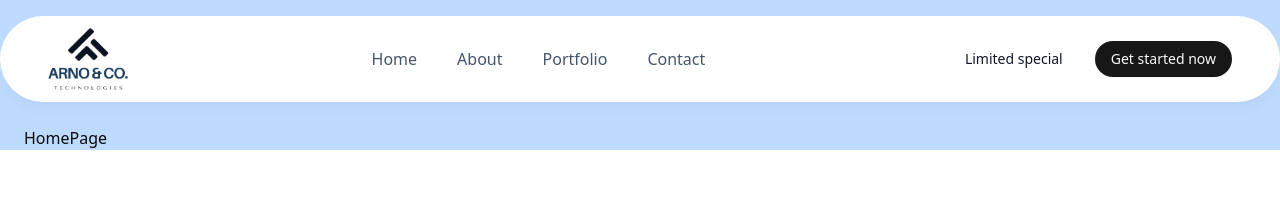
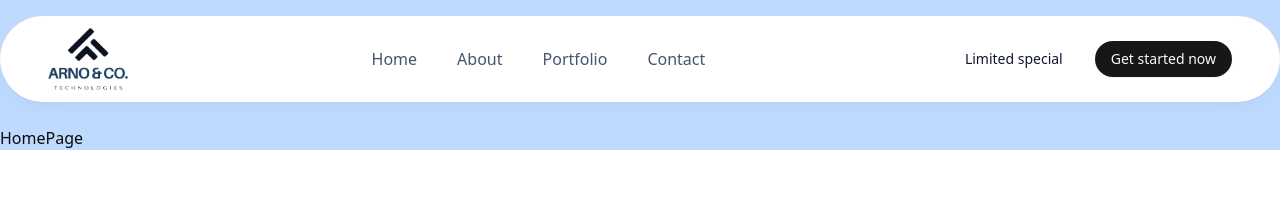
Before and after one commit to DelwoA/ArnoandCo-Frontend, a React (Vite) app: page / in a window 1280 px wide. Shown: the top 200 px of the page. Built offline with nearby package versions, Linux system fonts and the light colour scheme.

Commit message:
Implement RootLayout and ContentWrapper components; update HomePage to use ContentWrapper for consistent layout, and adjust MainLayout structure in routing.

```diff
--- /dev/null
+++ b/src/components/ContentWrapper.jsx
@@ -0,0 +1,22 @@
+/**
+ * ContentWrapper is a reusable layout utility component that constrains
+ * the width of its children to a maximum of 1350px and centers it horizontally.
+ *
+ * It is commonly used to wrap page content to ensure a consistent layout
+ * across different screens while maintaining responsive margins (`mx-auto`).
+ *
+ * Note:
+ * - Do not use this inside the main navigation bar, as it can break sticky positioning.
+ * - Avoid wrapping the root layout with this component directly. Instead,
+ *   use it **inside** the layout or individual pages to avoid shrinking full-width
+ *   background sections (like headers or colored areas).
+ *
+ * @param {React.ReactNode} children - The children of the component.
+ * @returns {React.ReactNode} The content wrapped in a div with a max-width.
+ */
+
+const ContentWrapper = ({ children }) => {
+  return <div className="max-w-[1350px] mx-auto">{children}</div>;
+};
+
+export default ContentWrapper;
--- a/src/components/Navigation.jsx
+++ b/src/components/Navigation.jsx
@@ -3,7 +3,7 @@ import { Button } from "@/components/ui/button";
 
 const Navigation = () => {
   return (
-    <div className="flex justify-between items-center bg-white py-3 px-12 mx-auto max-w-[1350px] rounded-full shadow-lg shadow-gray-800/3 sticky top-4 z-50">
+    <div className="flex justify-between items-center bg-white py-3 px-12 mx-auto max-w-[1380px] rounded-full shadow-lg shadow-gray-800/3 sticky top-4 z-50">
       {/* Left side of the navigation bar */}
       <Link to="/">
         <img
@@ -12,7 +12,6 @@ const Navigation = () => {
           className="w-20 p-0"
         />
       </Link>
-
       {/* Center of the navigation bar */}
       <ul className="flex gap-4 space-x-6 text-slate-600 font-medium">
         <li className="hover:text-sky-700">
@@ -28,7 +27,6 @@ const Navigation = () => {
           <Link to="/contact">Contact</Link>
         </li>
       </ul>
-
       {/* Right side of the navigation bar */}
       <ul className="flex gap-4">
         <li>
--- a/src/layout/main.layout.jsx
+++ b/src/layout/main.layout.jsx
@@ -3,9 +3,9 @@ import { Outlet } from "react-router-dom";
 
 const MainLayout = () => {
   return (
-    <div className="bg-blue-200">
+    <div className="bg-blue-200 ">
       <Navigation />
-      <div className="mt-10 mx-6">
+      <div className="mt-10 ">
         <Outlet />
       </div>
     </div>
--- a/src/layout/root.layout.jsx
+++ b/src/layout/root.layout.jsx
@@ -1,8 +1,11 @@
+import { Outlet } from "react-router-dom";
+import ContentWrapper from "@/components/ContentWrapper";
+
 const RootLayout = () => {
   return (
-    <>
+    <div className="">
       <Outlet />
-    </>
+    </div>
   );
 };
 
--- a/src/main.jsx
+++ b/src/main.jsx
@@ -3,6 +3,7 @@ import { createRoot } from "react-dom/client";
 import "./index.css";
 import { BrowserRouter, Routes, Route } from "react-router-dom";
 
+import RootLayout from "@/layout/root.layout.jsx";
 import MainLayout from "@/layout/main.layout.jsx";
 
 import HomePage from "@/pages/home.page.jsx";
@@ -16,7 +17,8 @@ createRoot(document.getElementById("root")).render(
   <StrictMode>
     <BrowserRouter>
       <Routes>
-        <Route path="/" element={<MainLayout />}>
+        <Route element={<RootLayout />}>
+          <Route element={<MainLayout />}>
             <Route index element={<HomePage />} />
             <Route path="/about" element={<AboutPage />} />
             <Route path="/portfolio" element={<PortfolioPage />} />
@@ -24,6 +26,7 @@ createRoot(document.getElementById("root")).render(
             <Route path="/get-started-now" element={<GetStartedNowPage />} />
             <Route path="/limited-special" element={<LimitedSpecialPage />} />
           </Route>
+        </Route>
       </Routes>
     </BrowserRouter>
   </StrictMode>
--- a/src/pages/home.page.jsx
+++ b/src/pages/home.page.jsx
@@ -1,5 +1,11 @@
+import ContentWrapper from "@/components/ContentWrapper";
+
 const HomePage = () => {
-  return <div>HomePage</div>;
+  return (
+    <ContentWrapper>
+      <h1>HomePage</h1>
+    </ContentWrapper>
+  );
 };
 
 export default HomePage;
```
Lines whose indentation alone changed are shown as unchanged.
